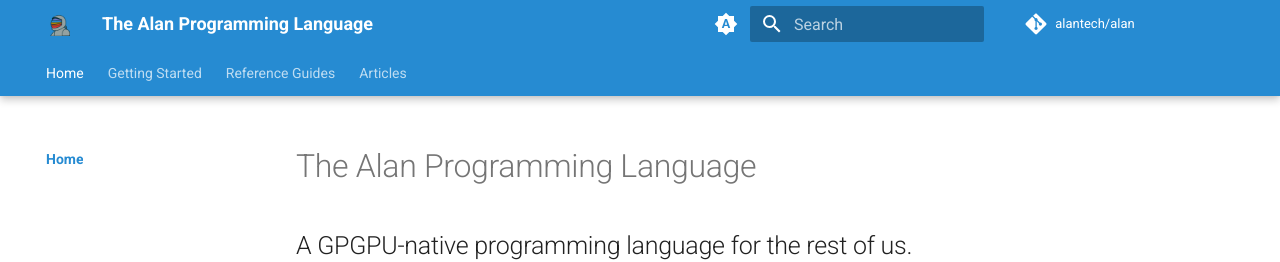
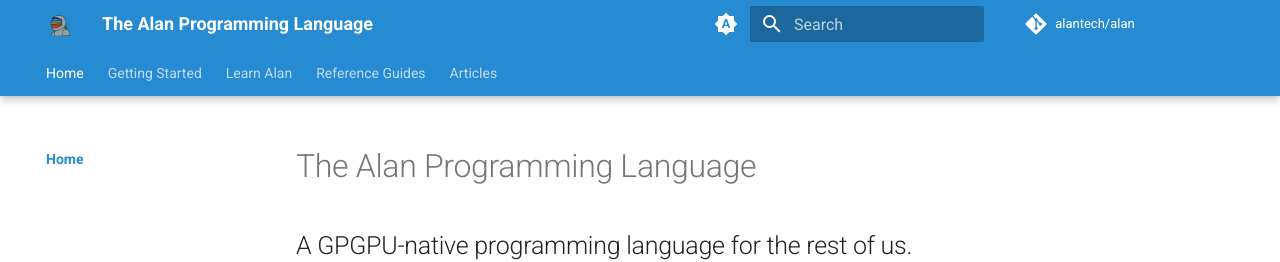
Before and after one commit to alantech/alanlang-docs, an MkDocs documentation site: the page built from docs/index.md, in a window 1280 px wide. Shown: the top 262 px of the page. Built offline with MkDocs 1.6.1 and Material for MkDocs 9.7.7, drawn with Linux system fonts in a browser that asks for light colours; plug-ins that fetch from the network failed and are left out; comment, search, counter and statistics services are not loaded.

Commit message:
Make 'Learn Alan' top-level

```diff
--- a/docs/index.md
+++ b/docs/index.md
@@ -36,6 +36,6 @@ This means that CPU code written in idiomatic Alan should have roughly the same
 
 ## Learn Alan
 
-Ready to learn more about Alan? Checkout the [basic tutorial](tutorial.md) to become dangerous with Alan, dig into the [built-in types, functions, and operators](built_ins.md) automatically available to every Alan module, deep dive into [the standard library](standard_library.md) of Alan, or read some [articles](blog/index.md) on Alan for projects that have used it or interesting patterns to take for yourself.
+Ready to learn more about Alan? Checkout the [basic tutorial](learn_alan/index.md) to become dangerous with Alan, dig into the [built-in types, functions, and operators](built_ins.md) automatically available to every Alan module, deep dive into [the standard library](standard_library.md) of Alan, or read some [articles](blog/index.md) on Alan for projects that have used it or interesting patterns to take for yourself.
 
 ![Alan Logo](./assets/logo.png)
--- a/mkdocs.yml
+++ b/mkdocs.yml
@@ -54,7 +54,8 @@ nav:
     - index.md
   - Getting Started:
     - getting_started/index.md
-    - tutorial.md
+  - Learn Alan:
+    - learn_alan/index.md
   - Reference Guides:
     - reference_guides/index.md
     - overview.md
```
Also changed, not shown: docs/learn_alan/index.md (renamed from docs/tutorial.md).
